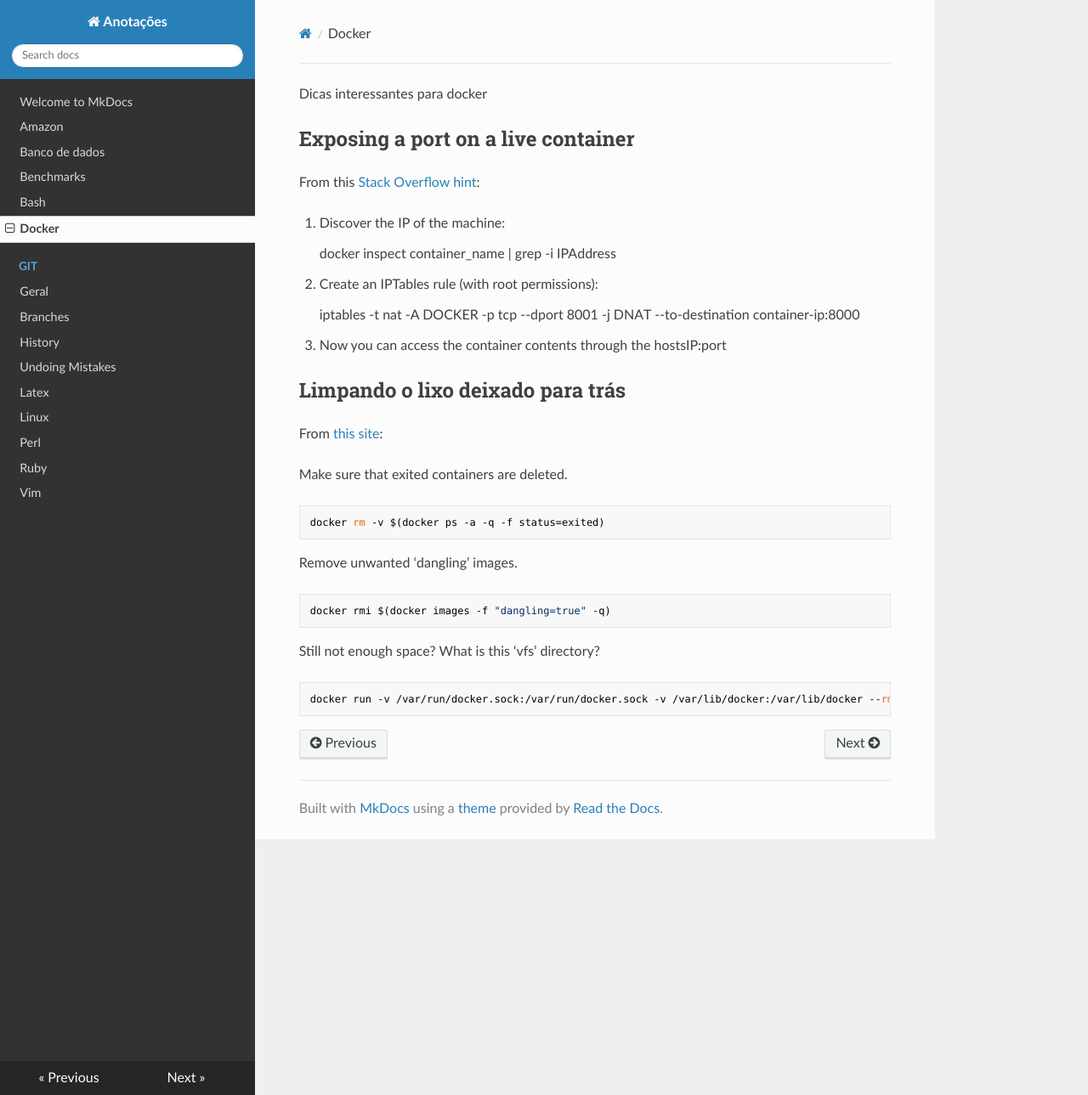
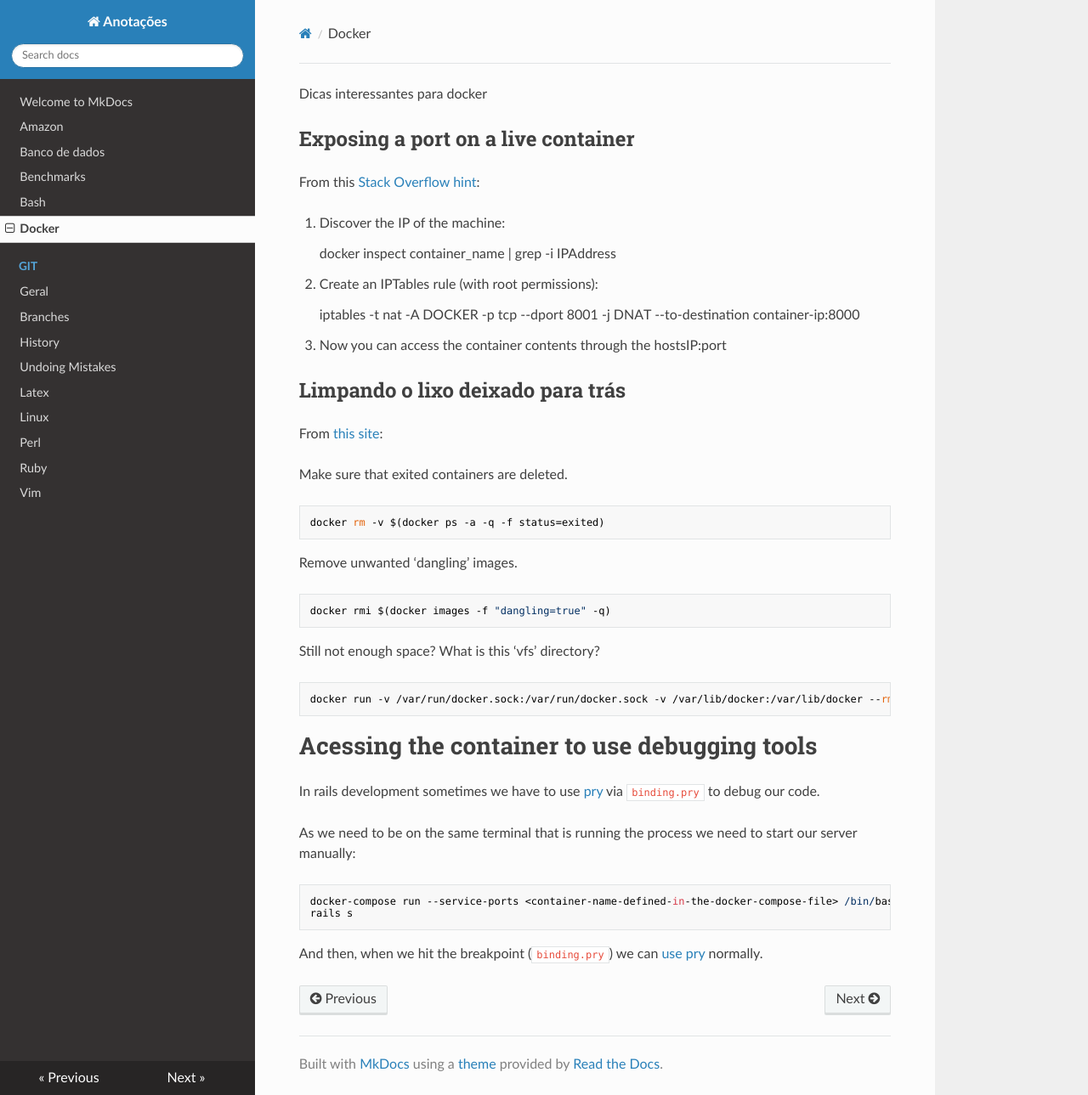
Before and after one commit to hposca/useful_notes, an MkDocs documentation site: the page built from docs/docker.md, in a window 1280 px wide and 1289 px high. Shown: the whole window at 85% size. Built offline with MkDocs 1.6.1, drawn with Linux system fonts in a browser that asks for light colours; nearby versions of some CDN libraries; old or Windows-style settings are respelled for this version of MkDocs.

Commit message:
How to access a container to debug a (rails) server inside it

```diff
--- a/docs/docker.md
+++ b/docs/docker.md
@@ -35,3 +35,14 @@ Still not enough space? What is this ‘vfs’ directory?
 ~~~
 docker run -v /var/run/docker.sock:/var/run/docker.sock -v /var/lib/docker:/var/lib/docker --rm martin/docker-cleanup-volumes
 ~~~
+
+# Acessing the container to use debugging tools
+
+In rails development sometimes we have to use [pry](https://github.com/pry/pry) via `binding.pry` to debug our code.
+
+As we need to be on the same terminal that is running the process we need to start our server manually:
+
+    docker-compose run --service-ports <container-name-defined-in-the-docker-compose-file> /bin/bash
+    rails s
+
+And then, when we hit the breakpoint (`binding.pry`) we can [use pry](https://github.com/pry/pry/wiki) normally.
```
